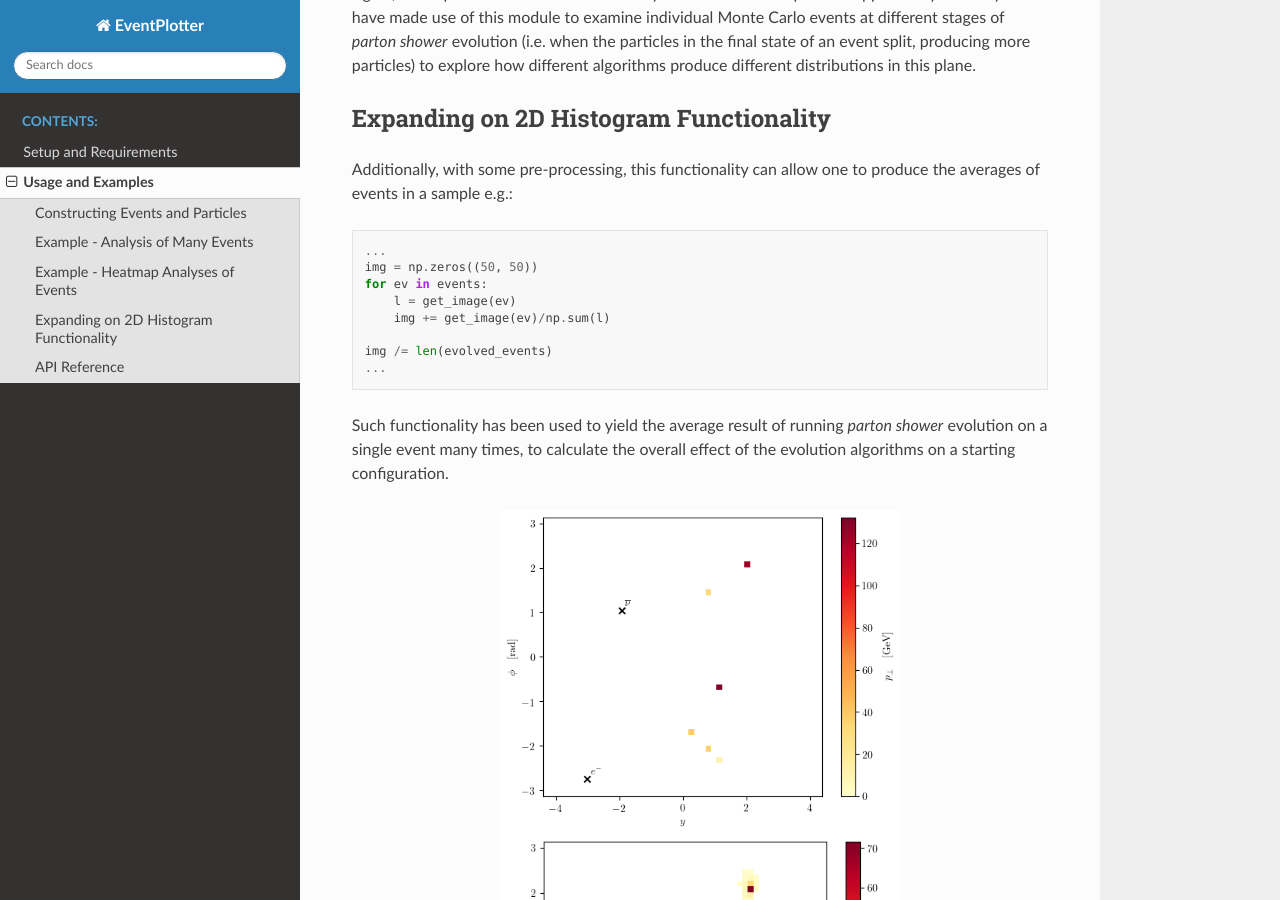
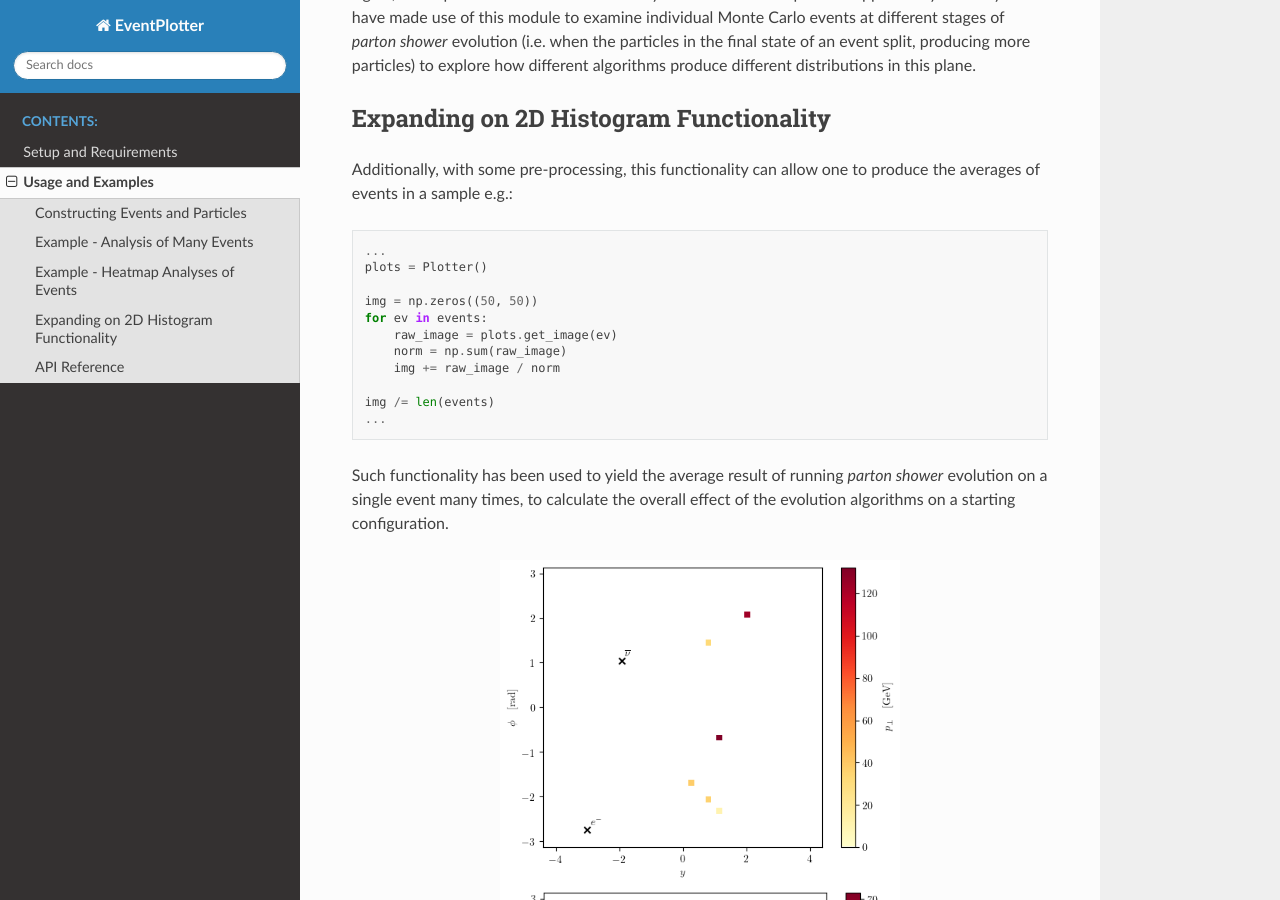
Before and after one commit to Hitham2496/EventPlotter, a Sphinx documentation site: the page built from docs/examples.rst, in a window 1280 px wide and 900 px high, scrolled down 3260 px. Built offline with Sphinx 7.4.7 and the Read the Docs theme 2.0.0, drawn with Linux system fonts in a browser that asks for light colours; pages that are not in the unit, such as notebooks, are missing from menus.

Commit message:
Update note in examples for averaging heatmaps

```diff
--- a/docs/examples.rst
+++ b/docs/examples.rst
@@ -146,12 +146,15 @@ averages of events in a sample e.g.:
 .. code-block:: python
 
    ...
+   plots = Plotter()
+
    img = np.zeros((50, 50))
    for ev in events:
-       l = get_image(ev)
-       img += get_image(ev)/np.sum(l)
+       raw_image = plots.get_image(ev)
+       norm = np.sum(raw_image)
+       img += raw_image / norm
 
-   img /= len(evolved_events)
+   img /= len(events)
    ...
 
 Such functionality has been used to yield the average result of running *parton shower*
```
